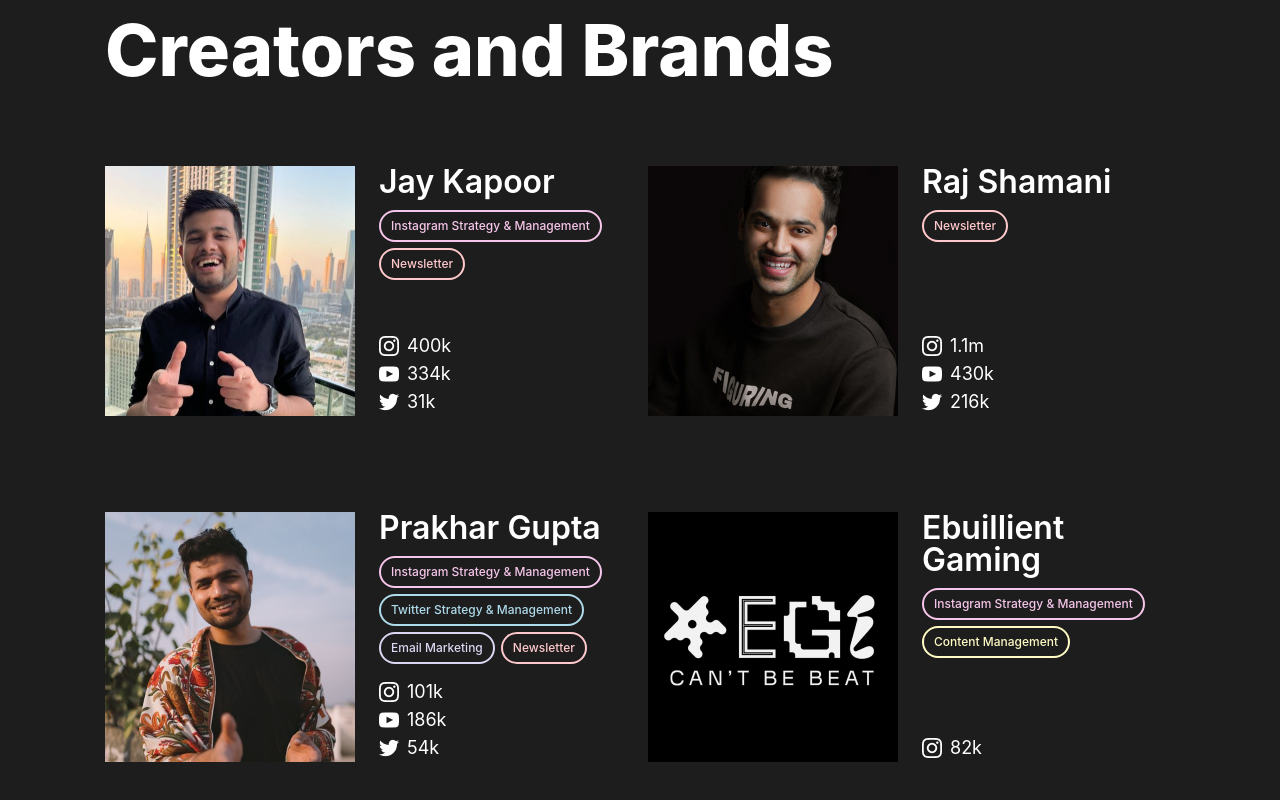
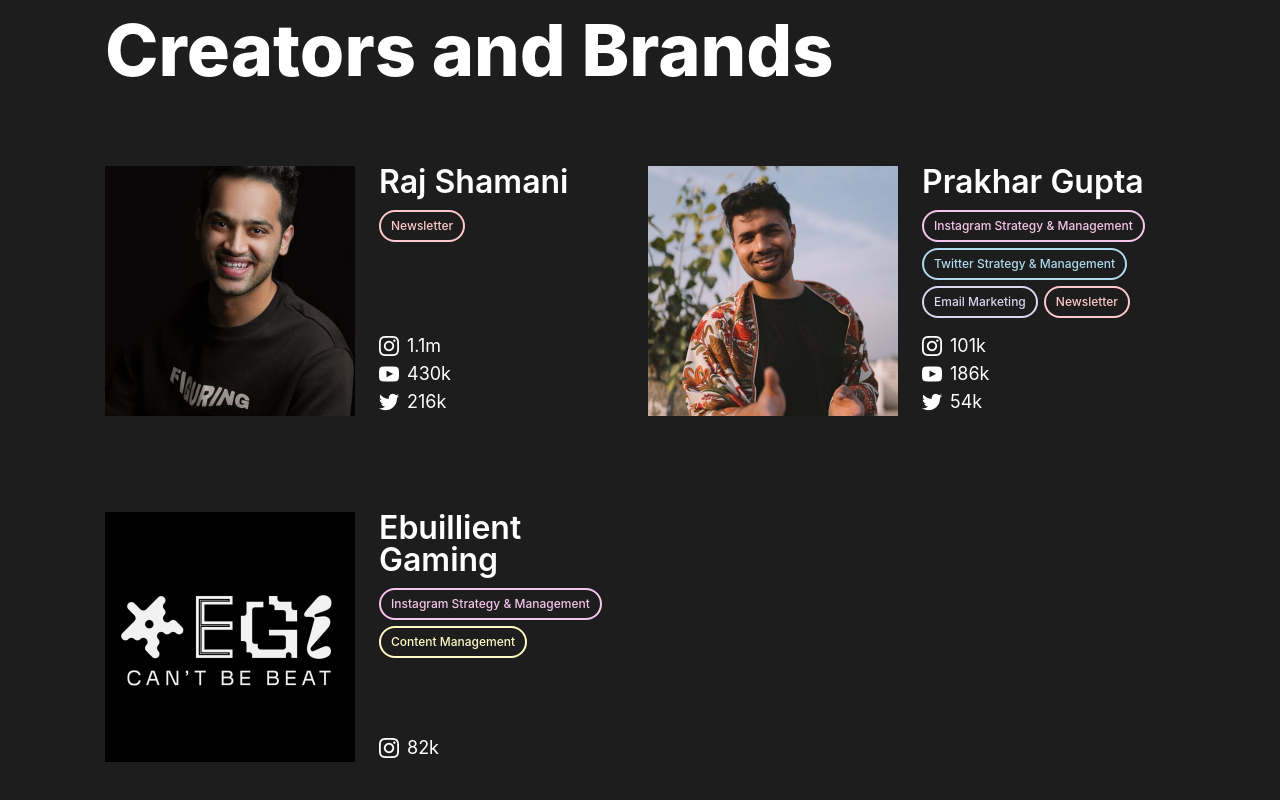
Before and after one commit to ashwindevx/trypod-media, a plain HTML site: page index.html in a window 1280 px wide. Shown: the part 1776-2576 px from the top of the page. Drawn offline with nearby package versions, Linux system fonts and the light colour scheme; a script that the page names is missing.

Commit message:
updated client section

```diff
--- a/index.html
+++ b/index.html
@@ -54,7 +54,7 @@
       <div class="border-block">
         <h1 class="heading-2">Creators and Brands</h1>
         <div class="w-layout-grid grid">
-          <div class="client-wrapper">
+<!--           <div class="client-wrapper">
             <a href="https://www.instagram.com/jaykapoor.24/" target="_blank" class="w-inline-block"><img src="images/Jay.jpg" loading="lazy" width="540" srcset="images/Jay-p-500.jpeg 500w, images/Jay-p-800.jpeg 800w, images/Jay.jpg 1080w" alt="Jay kapoor" sizes="(max-width: 479px) 100vw, 250px" class="image"></a>
             <div class="client-info">
               <div class="name-services-info">
@@ -78,7 +78,7 @@
                 </div>
               </div>
             </div>
-          </div>
+          </div> -->
           <div id="w-node-_108a265d-f05a-3d2f-fea0-68daf1ae9670-ba1ce017" class="client-wrapper right-client">
             <a href="https://www.instagram.com/rajshamani/" target="_blank" class="w-inline-block"><img src="images/raj-shamani.jpg" loading="lazy" width="540" srcset="images/raj-shamani-p-500.jpeg 500w, images/raj-shamani-p-800.jpeg 800w, images/raj-shamani-p-1080.jpeg 1080w, images/raj-shamani-p-1600.jpeg 1600w, images/raj-shamani-p-2000.jpeg 2000w, images/raj-shamani.jpg 2066w" alt="Jay kapoor" sizes="(max-width: 479px) 100vw, 250px" class="image"></a>
             <div class="client-info">
```
